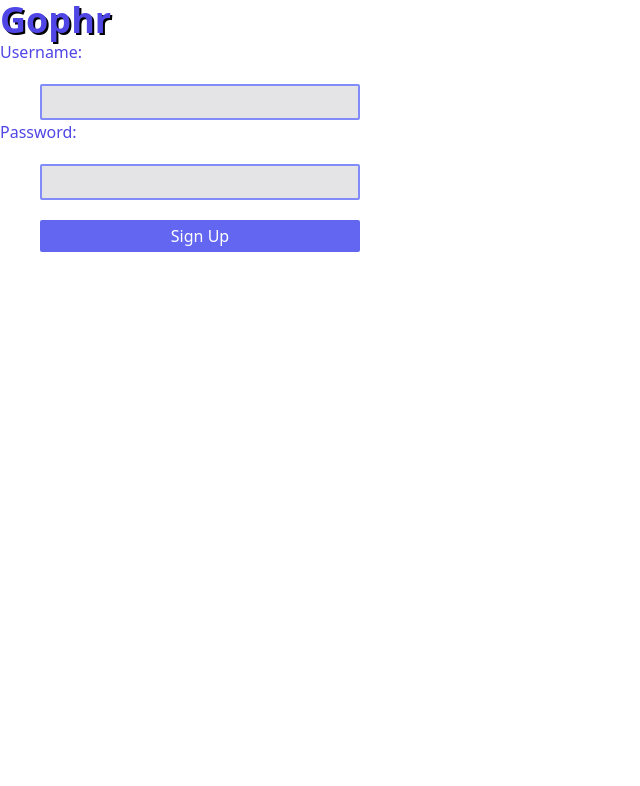
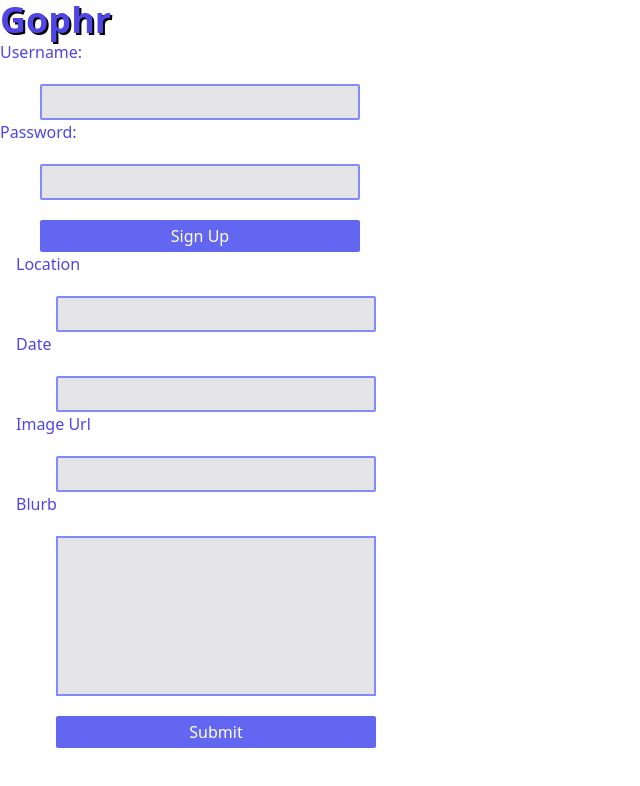
Before and after one commit to jessicagrayson/final-project, a React (Vite) app in the folder client/: page / in a window 1280 px wide. Shown: the top 786 px of the page, without its empty margins (0-640 px from the left). Built offline with nearby package versions, Linux system fonts and the light colour scheme; no server answers.

Commit message:
created Entry.jsx and built form

```diff
--- a/client/src/App.jsx
+++ b/client/src/App.jsx
@@ -1,5 +1,6 @@
 import { useEffect, useState } from 'react';
 import Form from './Form.jsx';
+import Entry from './Entry.jsx';
 import GophrLogo from './GophrLogo.jsx';
 import './App.css';
 
@@ -24,6 +25,7 @@
       <div>
         <GophrLogo />
         <Form />
+        <Entry />
       </div>
       <h1>{serverData}</h1>
     </>
--- a/client/src/SignInBtn.jsx
+++ b/client/src/CustomButton.jsx
@@ -1,13 +1,13 @@
 import React from 'react';
 
 // Rename function and pass title as a prop so it can be reusable for sign up vs sign in
-export default function SignInBtn() {
+export default function CustomButton({ label }) {
   return (
     <>
       <button
         type="submit"
         className="h-8 mt-5 ml-10 text-white bg-indigo-500 rounded-sm w-80">
-        Sign Up
+        {label}
       </button>
     </>
   );
--- /dev/null
+++ b/client/src/Entry.jsx
@@ -0,0 +1,32 @@
+// Probably change the name of this at some point
+// Also need to remove mt and ml, just for dev purposes
+// Are labels in right place?
+import React from 'react';
+import Input from './Input';
+import CustomButton from './CustomButton';
+
+export default function Entry() {
+  return (
+    <div>
+      <form className="flex flex-col ml-4">
+        <label htmlFor="location" className="text-indigo-600">
+          Location
+        </label>
+        <Input className="mt-5 ml-10 border-2 border-indigo-400 rounded-sm bg-zinc-200 w-80 h-9" />
+        <label htmlFor="date" className="text-indigo-600">
+          Date
+        </label>
+        <Input className="mt-5 ml-10 border-2 border-indigo-400 rounded-sm bg-zinc-200 w-80 h-9" />
+        <label htmlFor="url" className="text-indigo-600">
+          Image Url
+        </label>
+        <Input className="mt-5 ml-10 border-2 border-indigo-400 rounded-sm bg-zinc-200 w-80 h-9" />
+        <label htmlFor="blurb" className="text-indigo-600">
+          Blurb
+        </label>
+        <Input className="h-40 mt-5 ml-10 border-2 border-indigo-400 bg-zinc-200 w-80" />
+        <CustomButton label="Submit" />
+      </form>
+    </div>
+  );
+}
--- a/client/src/Form.jsx
+++ b/client/src/Form.jsx
@@ -1,6 +1,6 @@
 import React, { useState } from 'react';
 import Input from './Input';
-import SignInBtn from './SignInBtn';
+import CustomButton from './CustomButton';
 
 export default function Form() {
   const [username, setUsername] = useState('');
@@ -47,6 +47,7 @@
 
   return (
     <div>
+      {/* Should this label be inside the form?  */}
       <label htmlFor="username" className="text-indigo-600">
         Username:
       </label>
@@ -67,7 +68,8 @@
           placeholder={''}
           className="mt-5 ml-10 border-2 border-indigo-400 rounded-sm bg-zinc-200 w-80 h-9"
         />
-        <SignInBtn />
+
+        <CustomButton label="Sign Up" />
       </form>
     </div>
   );
```
Also changed, not shown: 1 other file (tests, documents, lock files or other folders).
